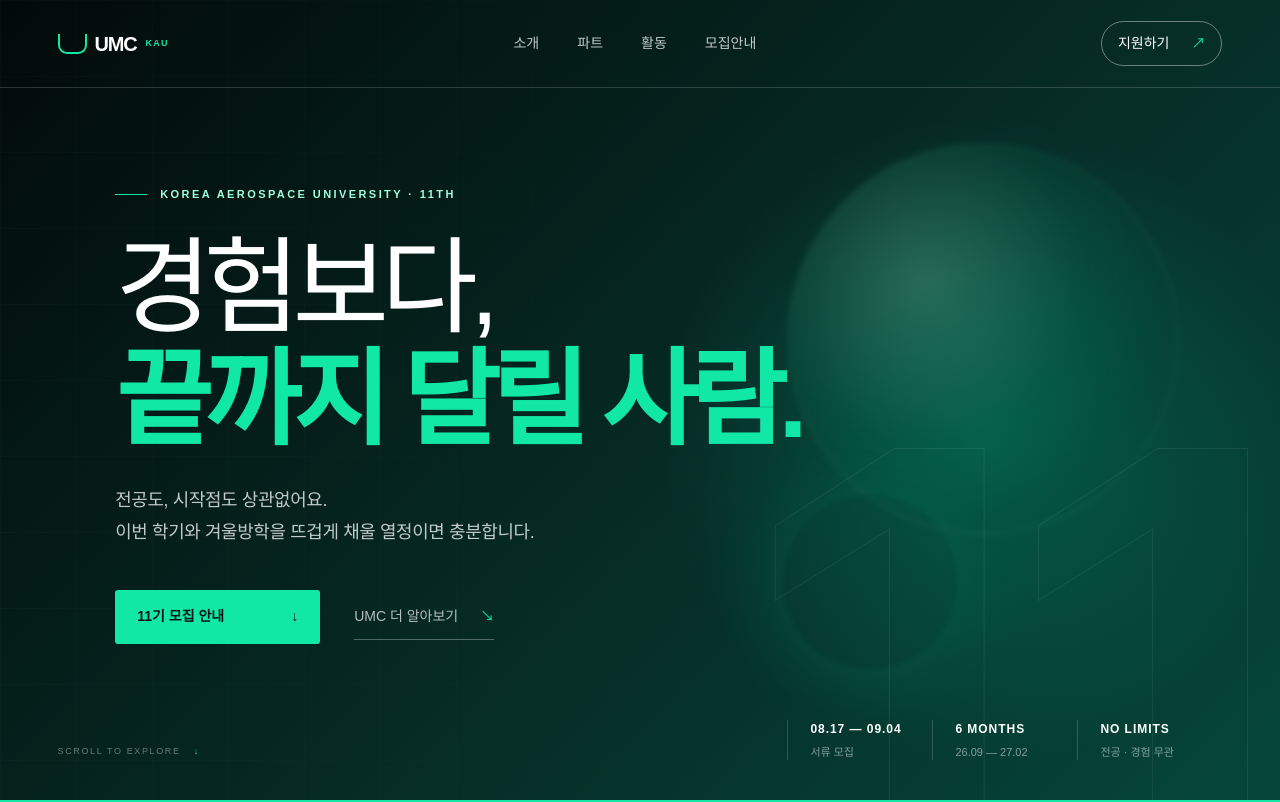
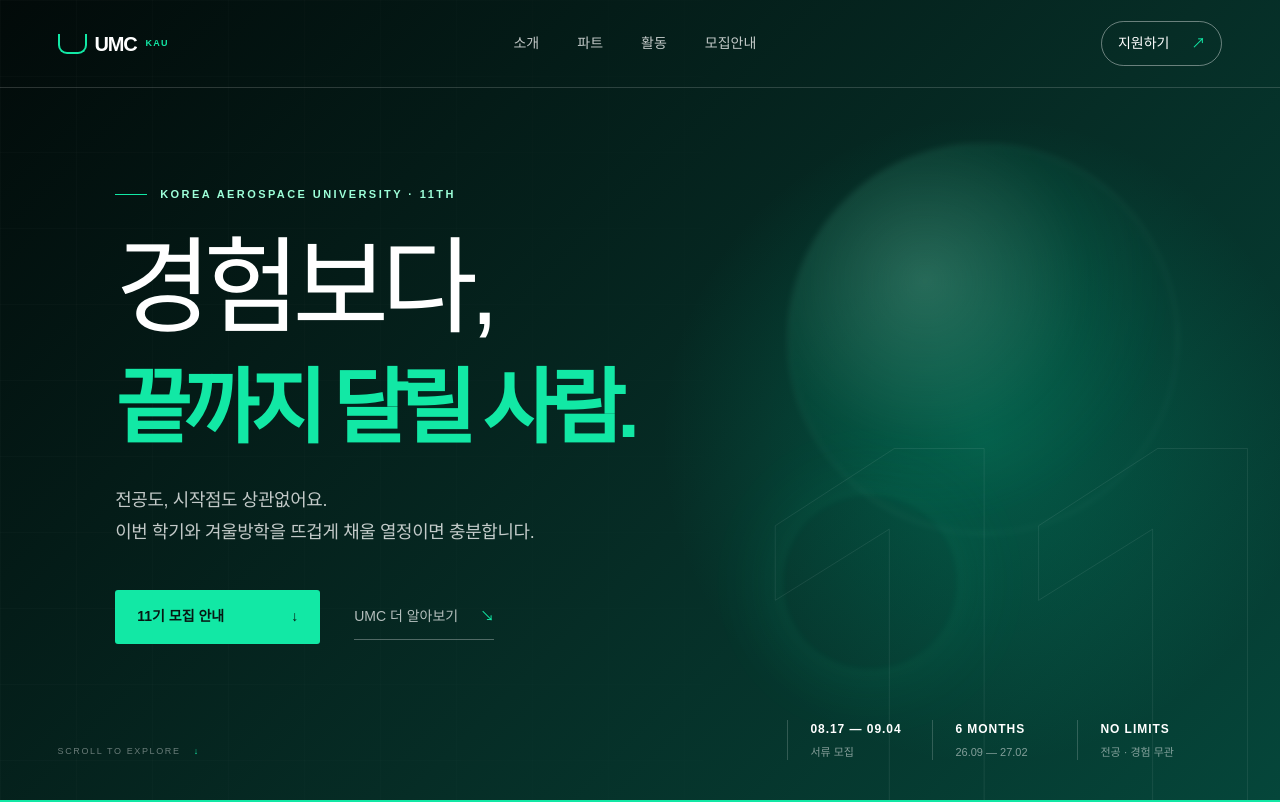
Before and after one commit to Niicka/umm_ad, a Next.js app: page / in a window 1280 px wide. Shown: the top 802 px of the page. Built offline with nearby package versions, Linux system fonts and the light colour scheme.

Commit message:
fix: keep hero headline together

```diff
--- a/app/globals.css
+++ b/app/globals.css
@@ -21,11 +21,12 @@ button, a, summary { -webkit-tap-highlight-color:transparent; }
 .hero-orb { position:absolute; border-radius:50%; filter:blur(3px); opacity:.8; }
 .orb-one { width:390px; height:390px; right:8vw; top:18%; background:radial-gradient(circle at 35% 35%,rgba(157,255,217,.28),rgba(18,232,165,.08) 45%,transparent 70%); border:1px solid rgba(157,255,217,.18); }
 .orb-two { width:180px; height:180px; right:25vw; bottom:16%; border:1px solid rgba(18,232,165,.24); box-shadow:0 0 90px rgba(18,232,165,.15); }
-.hero-content { position:relative; z-index:2; max-width:920px; }
+.hero-content { position:relative; z-index:2; max-width:1200px; }
 .eyebrow { display:flex; align-items:center; gap:13px; font-size:11px; font-weight:700; letter-spacing:.22em; color:var(--mint); }
 .eyebrow span { width:32px; height:1px; background:var(--green); }
 .hero h1 { margin:28px 0; font-size:clamp(59px,8.2vw,130px); line-height:1.08; letter-spacing:-.075em; font-weight:400; }
 .hero h1 strong { color:var(--green); font-weight:850; }
+.hero h1 strong { display:inline-block; white-space:nowrap; font-size:clamp(48px,6.4vw,112px); }
 .hero-copy { margin:0; font-size:clamp(17px,1.4vw,22px); line-height:1.75; color:rgba(255,255,255,.76); letter-spacing:-.02em; }
 .hero-actions { display:flex; align-items:center; gap:34px; margin-top:42px; }
 .button { min-height:54px; padding:0 22px; display:inline-flex; align-items:center; justify-content:space-between; gap:44px; border-radius:3px; font-size:14px; font-weight:800; }
--- a/app/page.tsx
+++ b/app/page.tsx
@@ -83,7 +83,7 @@ export default function Home() {
         <div className="more-events"><b>그 외 활동들</b><span>연합 네트워킹 데이</span><span>너디너리 해커톤</span><span>UMC 해커톤</span><span>스터디</span><a href="https://www.instagram.com/uni_makeus_challenge/" target="_blank" rel="noreferrer">UMC 공식 인스타그램 보기 ↗</a></div>
       </section>
 
-      <section className="team-preview" aria-label="운영진 소개"><details><summary>운영진 소개 보기 <span>+</span></summary><div className="team-cards"><article><span>PRESIDENT</span><h3>니카 · 이나경</h3><p>회장 · 2024 ICT 창업경진대회 최우수상 · 2025 Adventure Design 2등</p></article><article><span>VICE PRESIDENT</span><h3>원디 · 이상원</h3><p>부회장 · UMC 9기 회장 · 서버(Node.js·Spring) 파트 수료</p></article></div></details></section>
+      <section className="team-preview" aria-label="운영진 소개"><details><summary>운영진 소개 보기 <span>+</span></summary><div className="team-cards"><article><span>PRESIDENT</span><h3>니카 · 이나경</h3><p>회장</p></article><article><span>VICE PRESIDENT</span><h3>원디 · 이상원</h3><p>부회장</p></article></div></details></section>
 
       <section className="commitment">
         <p>WE ARE LOOKING FOR</p><h2>완벽한 사람보다,<br /><em>끝까지 함께할 사람.</em></h2>
--- a/github-pages/updates.js
+++ b/github-pages/updates.js
@@ -37,7 +37,7 @@
       grid.insertAdjacentHTML('beforeend', '<article class="event-card"><div class="event-image event-extra"><span>MORE TOGETHER</span><strong>그 외 활동들</strong><p>연합 네트워킹 데이 · 너디너리 해커톤 · UMC 해커톤 · 파트 스터디</p><a href="https://www.instagram.com/uni_makeus_challenge/" target="_blank" rel="noreferrer">UMC 공식 인스타그램 보기 ↗</a></div><div class="event-body"><span>05</span><div><h3>더 넓게, 더 많이</h3><p>함께 배우고 연결되며 직접 부딪혀 성장하는 다양한 활동을 이어갑니다.</p></div></div></article>');
     }
     const commitment = document.querySelector('.commitment');
-    if (commitment) commitment.insertAdjacentHTML('beforebegin', '<section style="padding:0 6vw 100px"><details style="border-top:1px solid #07171329;border-bottom:1px solid #07171329"><summary style="cursor:pointer;display:flex;justify-content:space-between;padding:24px 0;font-size:18px;font-weight:800">운영진 소개 보기 <span>+</span></summary><div style="display:grid;grid-template-columns:repeat(2,1fr);gap:12px;padding-bottom:28px"><article style="background:#e8ebe5;padding:24px"><small>PRESIDENT</small><h3>니카 · 이나경</h3><p>회장 · 2024 ICT 창업경진대회 최우수상 · 2025 Adventure Design 2등</p></article><article style="background:#e8ebe5;padding:24px"><small>VICE PRESIDENT</small><h3>원디 · 이상원</h3><p>부회장 · UMC 9기 회장 · 서버(Node.js·Spring) 파트 수료</p></article></div></details></section>');
+    if (commitment) commitment.insertAdjacentHTML('beforebegin', '<section style="padding:0 6vw 100px"><details style="border-top:1px solid #07171329;border-bottom:1px solid #07171329"><summary style="cursor:pointer;display:flex;justify-content:space-between;padding:24px 0;font-size:18px;font-weight:800">운영진 소개 보기 <span>+</span></summary><div style="display:grid;grid-template-columns:repeat(2,1fr);gap:12px;padding-bottom:28px"><article style="background:#e8ebe5;padding:24px"><small>PRESIDENT</small><h3>니카 · 이나경</h3><p>회장</p></article><article style="background:#e8ebe5;padding:24px"><small>VICE PRESIDENT</small><h3>원디 · 이상원</h3><p>부회장</p></article></div></details></section>');
   };
   if (document.readyState === 'loading') document.addEventListener('DOMContentLoaded', start); else start();
   const style = document.createElement('style');
@@ -46,4 +46,7 @@
   const interactionStyle = document.createElement('style');
   interactionStyle.textContent = `.event-image img{object-fit:contain!important;background:#071713}.event-extra a{display:inline-block;width:max-content;margin-top:16px;color:#071713;background:#12e8a5;padding:10px 12px;font-size:12px;font-weight:800}.benefit-list article{min-height:94px!important;transition:min-height .25s,background .25s!important}.benefit-list article:hover{min-height:150px!important}.benefit-list p{max-height:0;opacity:0;overflow:hidden;transition:.25s}.benefit-list article:hover p{max-height:80px;opacity:1}`;
   document.head.append(interactionStyle);
+  const headlineStyle = document.createElement('style');
+  headlineStyle.textContent = `.hero-content{max-width:1200px!important}.hero h1 strong{display:inline-block;white-space:nowrap;font-size:clamp(48px,6.4vw,112px)}@media(max-width:900px){.hero h1 strong{white-space:normal;font-size:inherit}}`;
+  document.head.append(headlineStyle);
 })();
```
